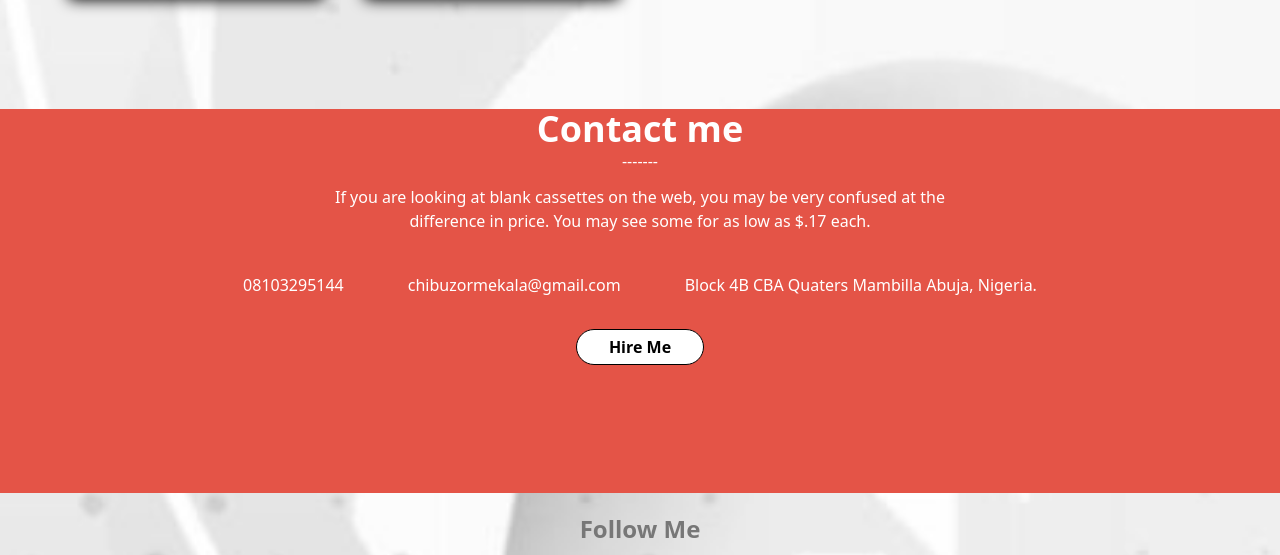
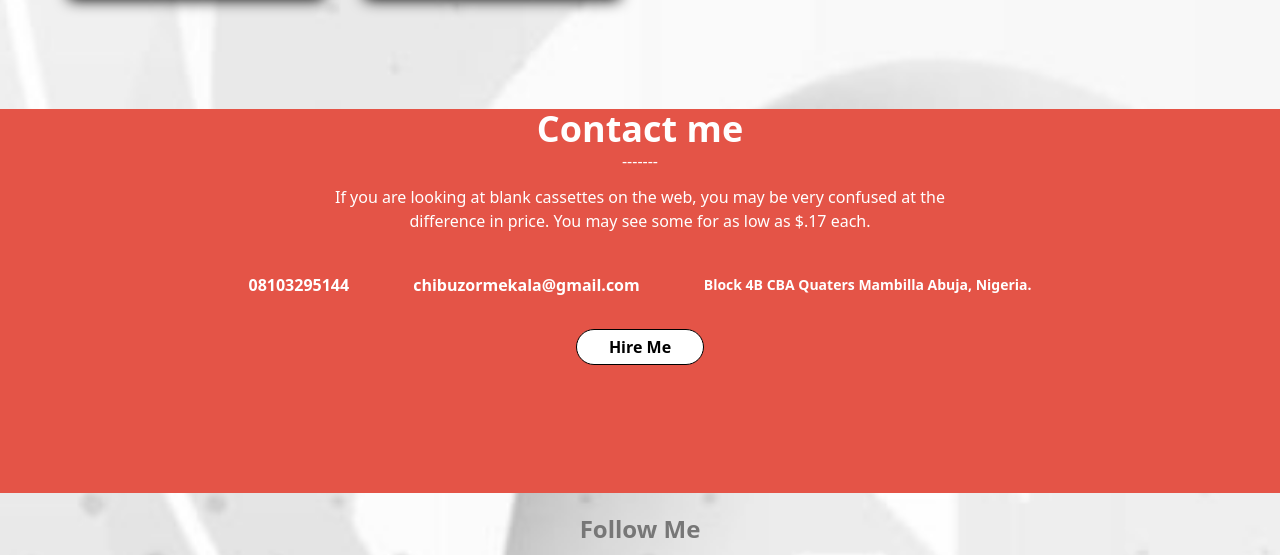
Before and after one commit to CHIBUZOR-coder/Intern_Portfolio, a website: page index.html in a window 1280 px wide. Shown: the part 4136-4691 px from the top of the page. Drawn offline with Linux system fonts and the light colour scheme.

Commit message:
font size reduction

```diff
--- a/index.html
+++ b/index.html
@@ -964,7 +964,7 @@
                         </p>
                     </div>
                 </div>
-                <div class="flex mt-10 flex-col md:flex-row justify-center items-center gap-x-0 md:gap-x-16 ">
+                <div class="flex mt-10 flex-col md:flex-row justify-center font-bold items-center gap-x-0 md:gap-x-16 ">
                     <div>
                         <p>08103295144</p>
                     </div>
@@ -972,7 +972,7 @@
                         <p>chibuzormekala@gmail.com</p>
                     </div>
                     <div>
-                        <p>Block 4B CBA Quaters Mambilla Abuja, Nigeria.</p>
+                        <p class="text-sm">Block 4B CBA Quaters Mambilla Abuja, Nigeria.</p>
                     </div>
                 </div>
 
```
Also changed, not shown: style.css.
